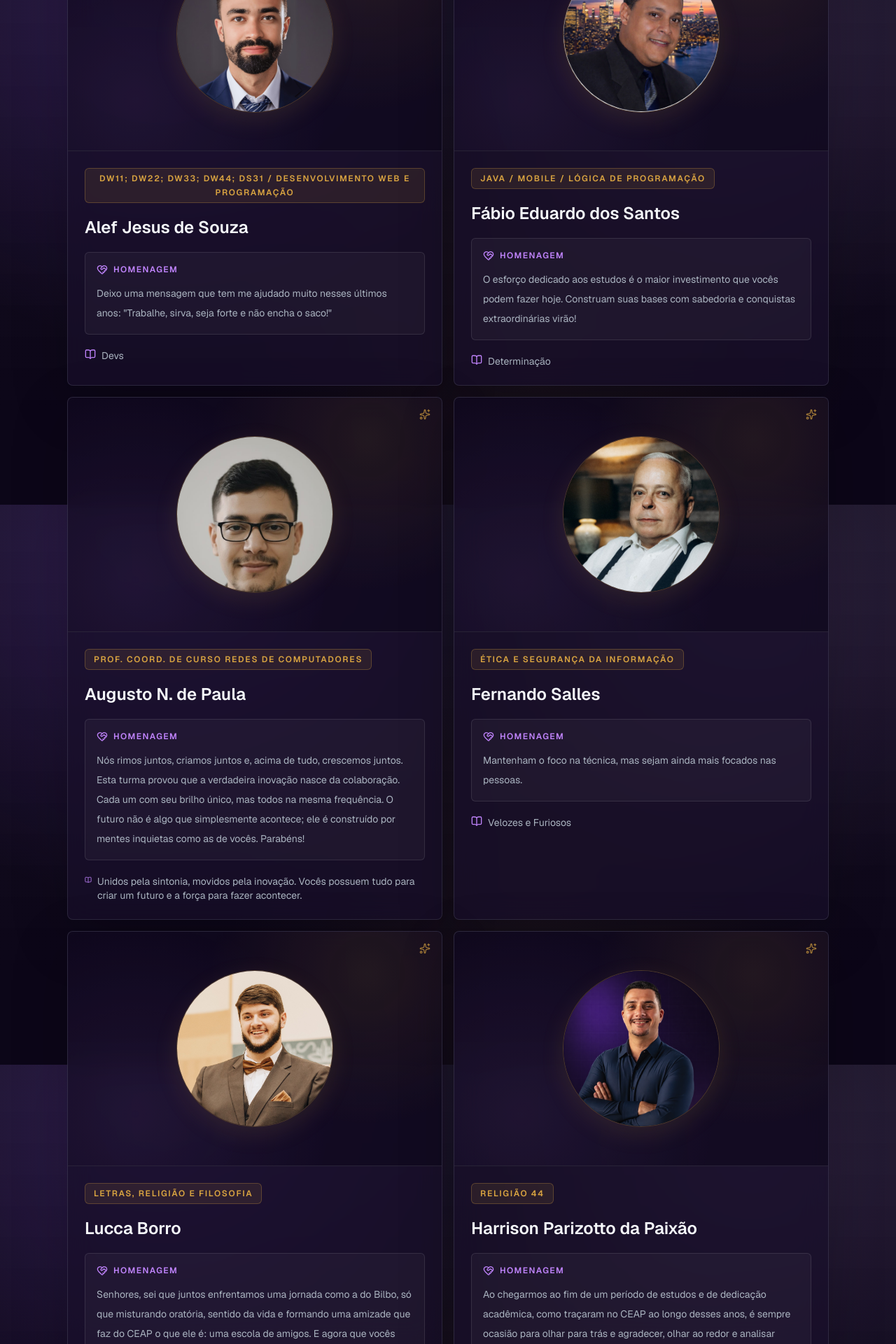
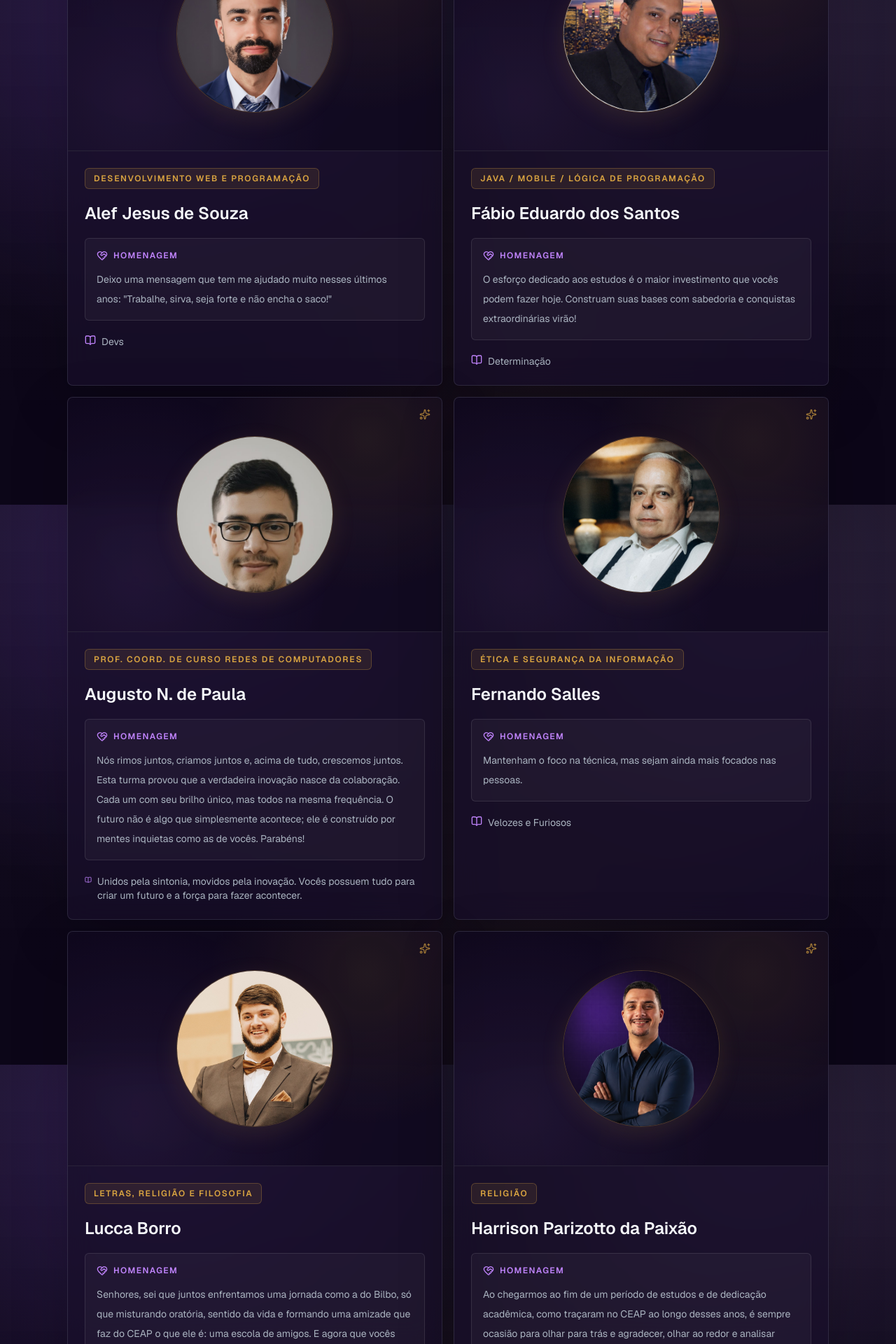
Before and after one commit to JohnKevinDevs/4sit, a Next.js app: page / in a window 1280 px wide. Shown: the part 6479-8399 px from the top of the page at 70% size. Built offline with nearby package versions, Linux system fonts and the light colour scheme.

Commit message:
Update teacher subjects

```diff
--- a/src/data/teachers.ts
+++ b/src/data/teachers.ts
@@ -11,7 +11,7 @@ export const teachers: TeacherMock[] = [
   {
     id: "alef-jesus-de-souza",
     name: "Alef Jesus de Souza",
-    subject: "DW11; DW22; DW33; DW44; DS31 / Desenvolvimento Web e Programação",
+    subject: "Desenvolvimento Web e Programação",
     message:
       'Deixo uma mensagem que tem me ajudado muito nesses últimos anos: "Trabalhe, sirva, seja forte e não encha o saco!"',
     phrase: "Devs",
@@ -57,7 +57,7 @@ export const teachers: TeacherMock[] = [
   {
     id: "harrison-parizotto-da-paixao",
     name: "Harrison Parizotto da Paixão",
-    subject: "Religião 44",
+    subject: "Religião",
     message:
       "Ao chegarmos ao fim de um período de estudos e de dedicação acadêmica, como traçaram no CEAP ao longo desses anos, é sempre ocasião para olhar para trás e agradecer, olhar ao redor e analisar onde chegou e lançar os olhos à frente para projetar onde chegar. O ponto alcançado hoje nunca poderá ser o ponto final, sempre há mais a fazer, sempre há um caminho a percorrer. Caminhem certos do sucesso e confiantes que por onde passarem poderão deixar marcas de uma vida que inspira e que é sinal de sentido! Sejam úteis, fiéis e ousados! É só o começo!",
     phrase: "Engajamento e amizade.",
```
